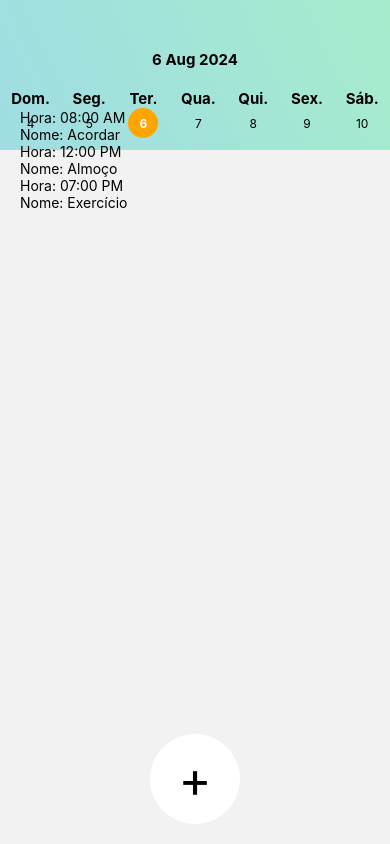
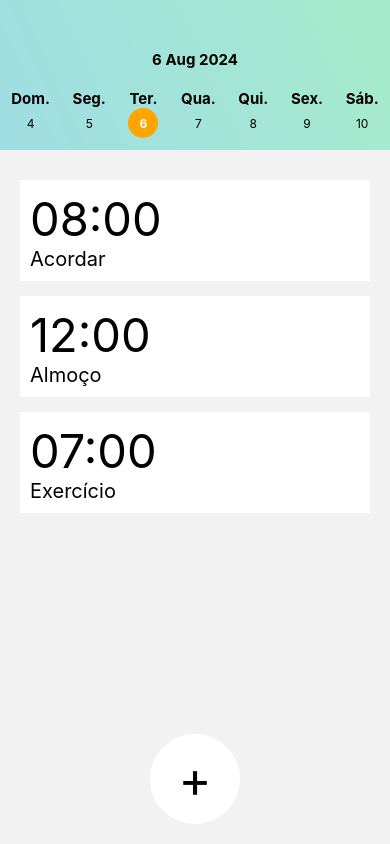
Before and after one commit to AugustoOmena/types-screens, a React Native app: screen /First in a window 390 px wide. Built offline with nearby package versions, Linux system fonts and the light colour scheme.

Commit message:
Estilo para a listagem de alarmes

```diff
--- a/src/views/Onboarding/First.tsx
+++ b/src/views/Onboarding/First.tsx
@@ -13,15 +13,17 @@ const First = () => {
 
     const navigation = useAppNavigation();
     const [alarmes, setAlarmes] = useState<Alarme[]>([
-        { hora: '08:00 AM', nome: 'Acordar' },
-        { hora: '12:00 PM', nome: 'Almoço' },
-        { hora: '07:00 PM', nome: 'Exercício' },
+        { hora: '08:00', nome: 'Acordar' },
+        { hora: '12:00', nome: 'Almoço' },
+        { hora: '07:00', nome: 'Exercício' },
     ]);
 
     const renderItem = ({ item }: { item: Alarme }) => (
-        <View >
-            <Text >Hora: {item.hora}</Text>
-            <Text >Nome: {item.nome}</Text>
+        <View style={styles.alarmeDaLista}>
+            <View>
+                <Text style={styles.hora}>{item.hora} </Text>
+                <Text style={styles.horaDetalhes}>{item.nome}</Text>
+            </View>
         </View>
     );
 
--- a/styles.ts
+++ b/styles.ts
@@ -7,6 +7,7 @@ export const styles = StyleSheet.create({
   listContainer: {
       paddingBottom: 525,
       paddingHorizontal: 20,
+      marginTop: 180,
   },
   container: {
     top: 170,
@@ -32,5 +33,16 @@ export const styles = StyleSheet.create({
         right: 0,
         justifyContent: 'center',
         alignItems: 'center',
+  },
+  alarmeDaLista: {
+    backgroundColor: 'white',
+    padding: 10,
+    marginBottom: 15,
+  },
+  hora: {
+    fontSize: 47,
+  },
+  horaDetalhes: {
+    fontSize: 20,
   }
   });
```
Also changed, not shown: src/views/Onboarding/CriarAlarme/CriarAlarme.tsx (+3 -4 lines).
